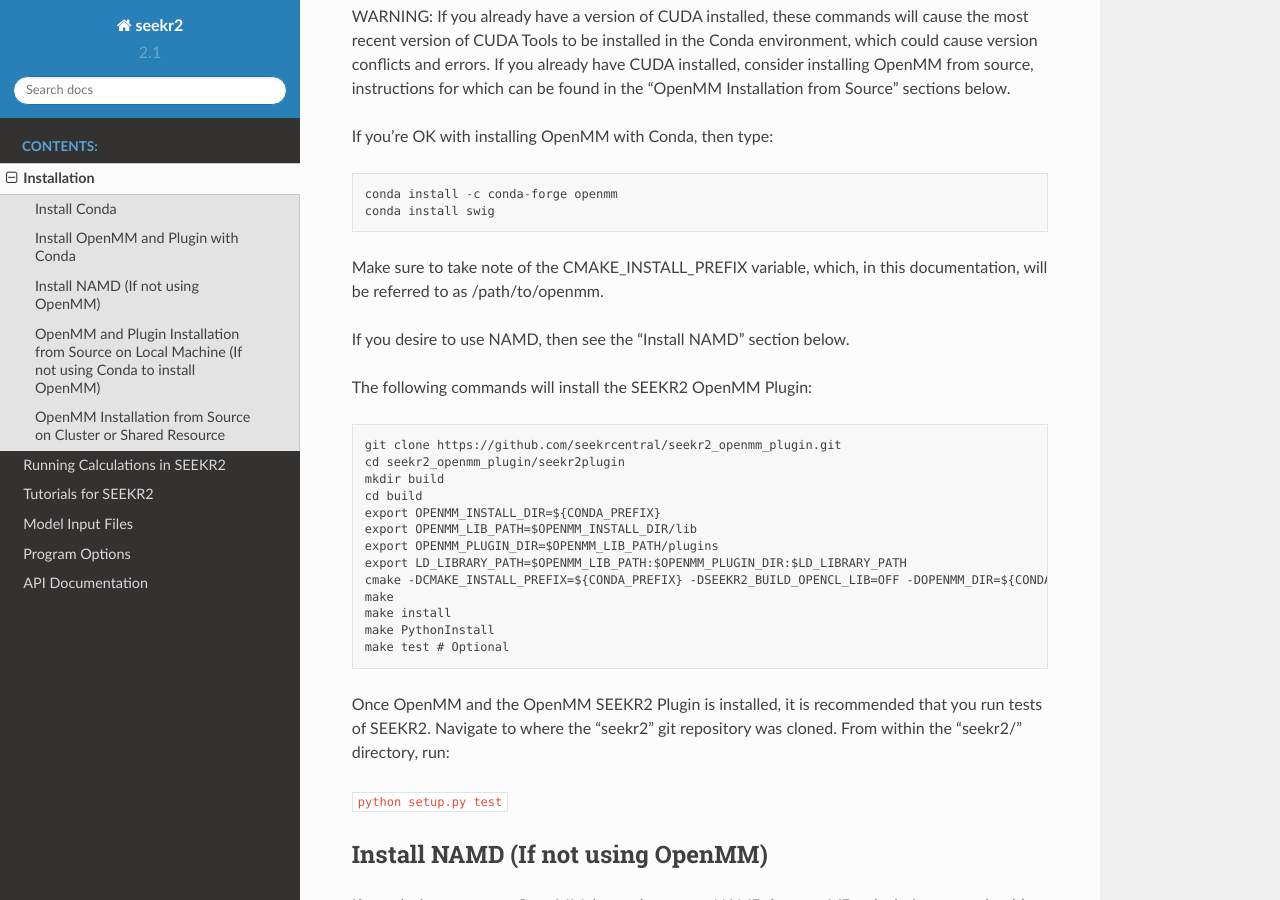
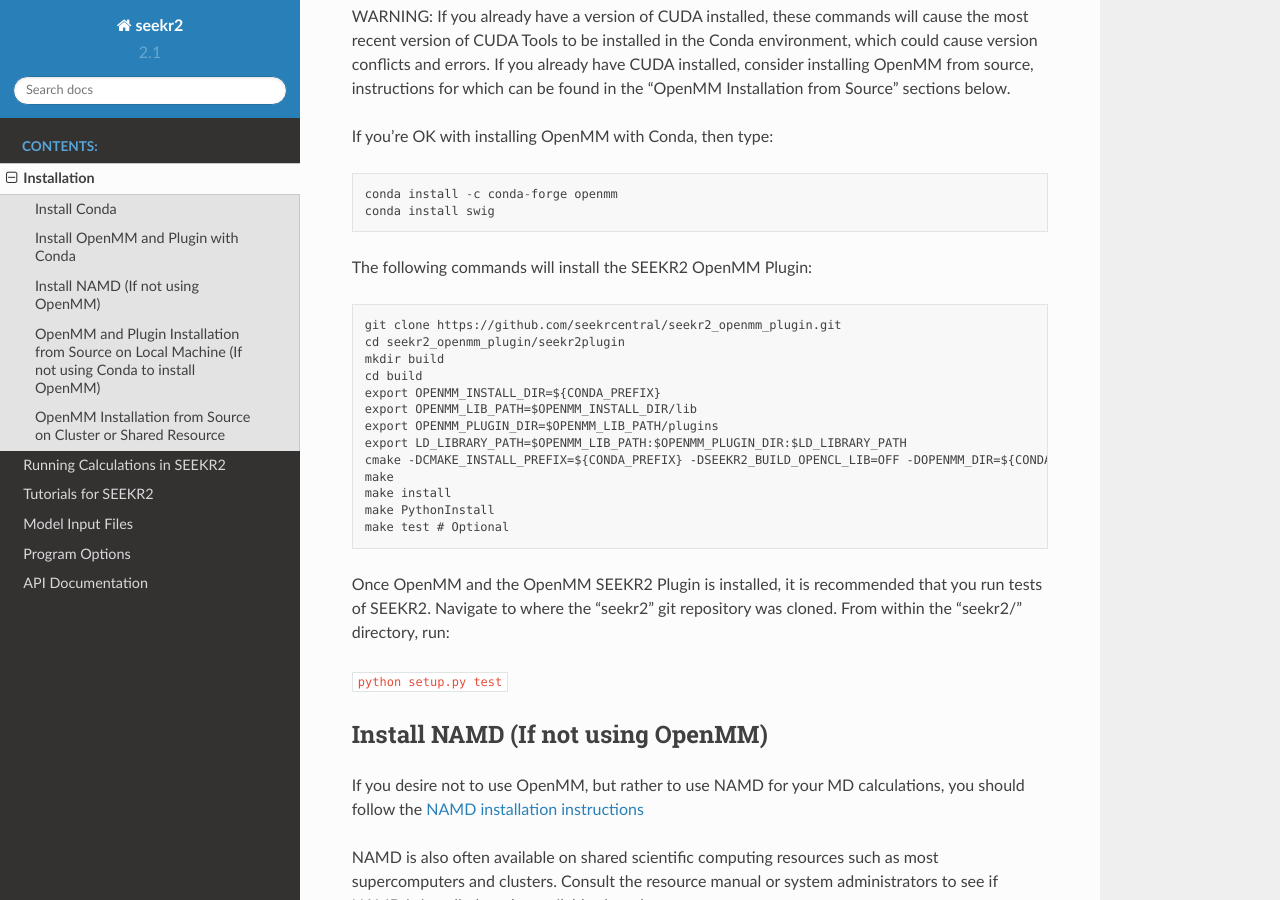
Before and after one commit to seekrcentral/seekr2, a Sphinx documentation site: the page built from docs/installation.rst, in a window 1280 px wide and 900 px high, scrolled down 1293 px. Built offline with Sphinx 7.4.7 and the Read the Docs theme 2.0.0, drawn with Linux system fonts in a browser that asks for light colours.

```diff
--- a/docs/installation.rst
+++ b/docs/installation.rst
@@ -64,11 +64,6 @@
 
   conda install -c conda-forge openmm
   conda install swig
-
-Make sure to take note of the CMAKE_INSTALL_PREFIX variable, which, in this
-documentation, will be referred to as /path/to/openmm.
-
-If you desire to use NAMD, then see the "Install NAMD" section below.
 
 The following commands will install the SEEKR2 OpenMM Plugin::
 
```
Also changed, not shown: 1 other file.
